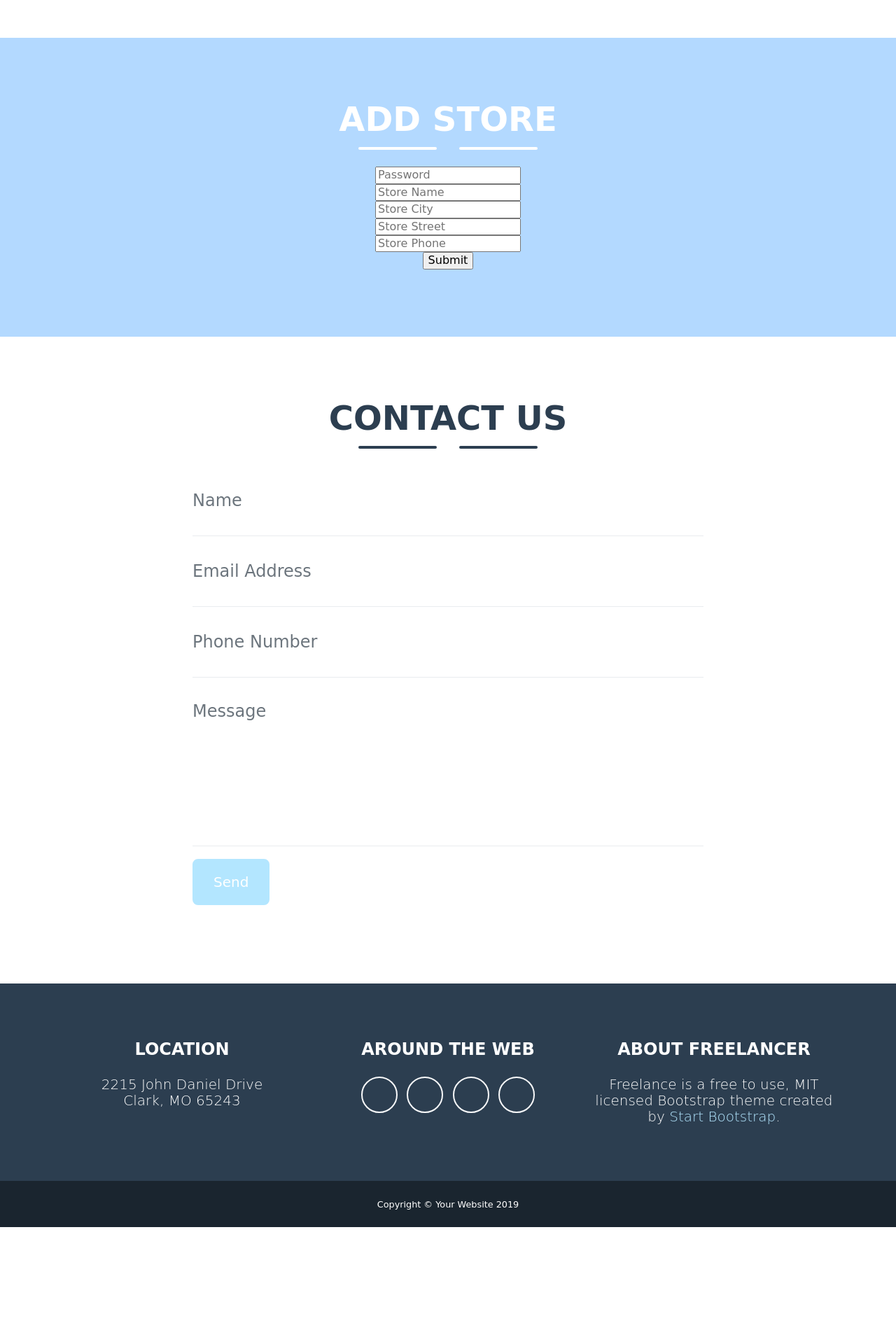
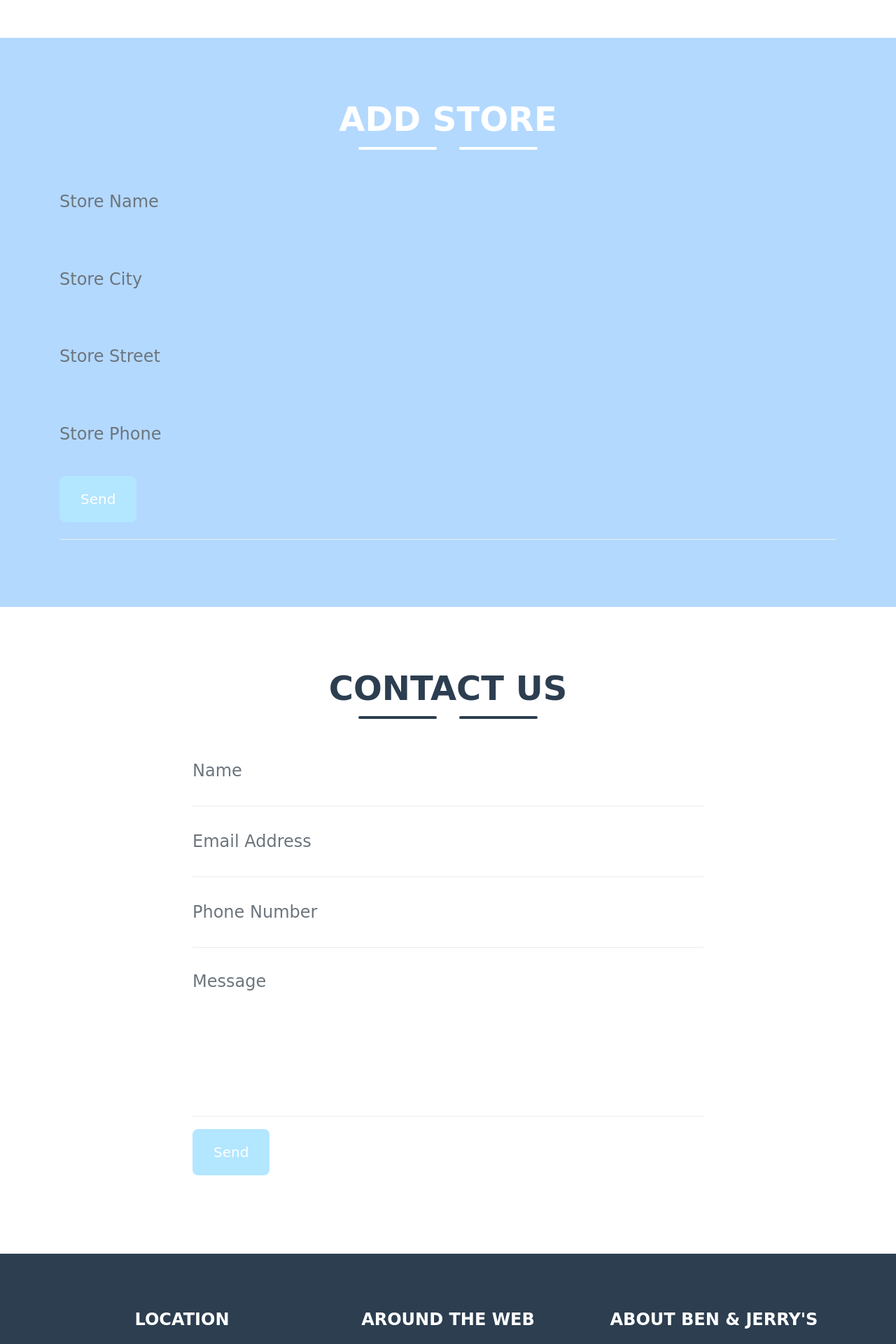
Before and after one commit to shirt20-meet/FinalProjBenandJerrys, a Flask app: page / in a window 1280 px wide. Shown: the part 1840-3760 px from the top of the page at 70% size. Before the commit the page ends 3593 px from the top, so only its background shows below. Run offline with Flask 2, Linux system fonts and the light colour scheme; some libraries are stand-ins or nearby versions; some web fonts are replaced.

Commit message:
the website 333

```diff
--- a/templates/home.html
+++ b/templates/home.html
@@ -42,7 +42,13 @@
           </li>
           <li class="nav-item mx-0 mx-lg-1">
             <a class="nav-link py-3 px-0 px-lg-3 rounded js-scroll-trigger" href="#contact">Contact</a>
+
           </li>
+           <li class="nav-item mx-0 mx-lg-1">
+            <a class="nav-link py-3 px-0 px-lg-3 rounded js-scroll-trigger" href="#"><div id="google_translate_element"></div></a>
+
+          </li>
+
         </ul>
       </div>
     </div>
@@ -226,8 +232,31 @@
         </div>
       </div> -->
 
-     <div style="text-align:center;">
-      	<form action="/addStore" method="POST">
+      <div>
+
+        <form action="/addStore" method="POST">
+          <div class="form-group floating-label-form-group controls mb-0 pb-2">
+            <label>Store Name</label>
+            <input class="form-control" id="name" type="text" name="name" placeholder="Store Name" required="required">
+            <p class="help-block text-danger"></p><br>
+
+            <label>Store City</label>
+            <input class="form-control" id="name" type="text" name="city" placeholder="Store City" required="required">
+            <p class="help-block text-danger"></p><br>
+
+            <label>Store Street</label>
+            <input class="form-control" id="name" type="text" name="street" placeholder="Store Street" required="required">
+            <p class="help-block text-danger"></p><br>
+
+            <label>Store Phone</label>
+            <input class="form-control" id="name" type="text" name="phone" placeholder="Store Phone" required="required">
+            <p class="help-block text-danger"></p><br>
+
+            <div class="form-group">
+              <button type="submit" class="btn btn-primary btn-xl" id="sendMessageButton">Send</button>
+            </div>
+      </div>
+      <!-- 	<form action="/addStore" method="POST">
       		<input type="password" name="pass" placeholder="Password">
       		<br>
       		<input type="text" name="name" placeholder="Store Name">
@@ -239,7 +268,7 @@
       		<input type="text" name="phone" placeholder="Store Phone">
       		<br>
       		<input type="submit" name="submit">
-      	</form>
+      	</form> -->
       </div>
 
 
@@ -321,8 +350,8 @@
         <!-- Footer Location -->
         <div class="col-lg-4 mb-5 mb-lg-0">
           <h4 class="text-uppercase mb-4">Location</h4>
-          <p class="lead mb-0">2215 John Daniel Drive
-            <br>Clark, MO 65243</p>
+          <p class="lead mb-0">1. Hakaz'ir Street, ET Beer Tuvia
+            <br>2. Yavne 5 Hameisav Street</p>
         </div>
 
         <!-- Footer Social Icons -->
@@ -344,9 +373,9 @@
 
         <!-- Footer About Text -->
         <div class="col-lg-4">
-          <h4 class="text-uppercase mb-4">About Freelancer</h4>
-          <p class="lead mb-0">Freelance is a free to use, MIT licensed Bootstrap theme created by
-            <a href="http://startbootstrap.com">Start Bootstrap</a>.</p>
+          <h4 class="text-uppercase mb-4">About Ben & Jerry's</h4>
+          <p class="lead mb-0">From a renovated gas station in Burlington, Vermont, to far-off places with names we sometimes mispronounce, the journey that began in 1978 with 2 guys and the ice cream business they built is as legendary as the ice cream is euphoric.
+          <a href="https://www.benjerry.com/">TO Ben & Jerry's</a>.</p>
         </div>
 
       </div>
@@ -602,6 +631,14 @@
       </div>
     </div>
   </div>
+  <script>
+function googleTranslateElementInit() {
+  new google.translate.TranslateElement({
+    pageLanguage: 'en'
+  }, 'google_translate_element');
+}
+</script>
+<script src="http://translate.google.com/translate_a/element.js?cb=googleTranslateElementInit"></script>
 
   <!-- Bootstrap core JavaScript -->
   <script src="{{url_for('static', filename='vendor/jquery/jquery.min.js')}}"></script>
```
Also changed, not shown: 2 other files.
